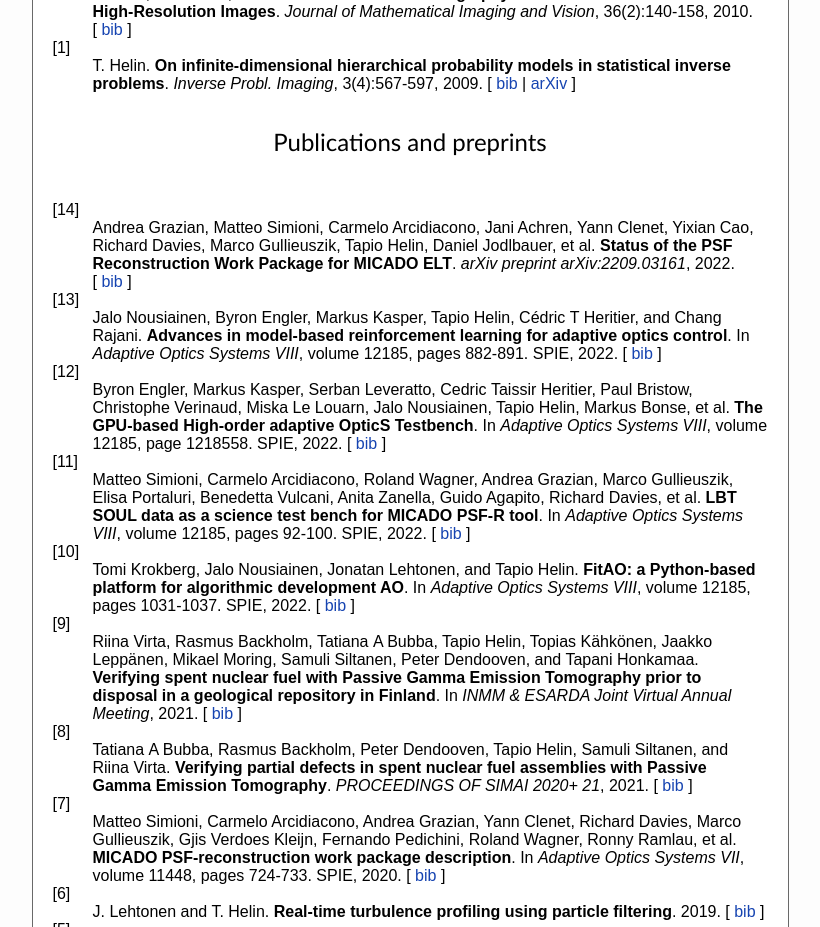
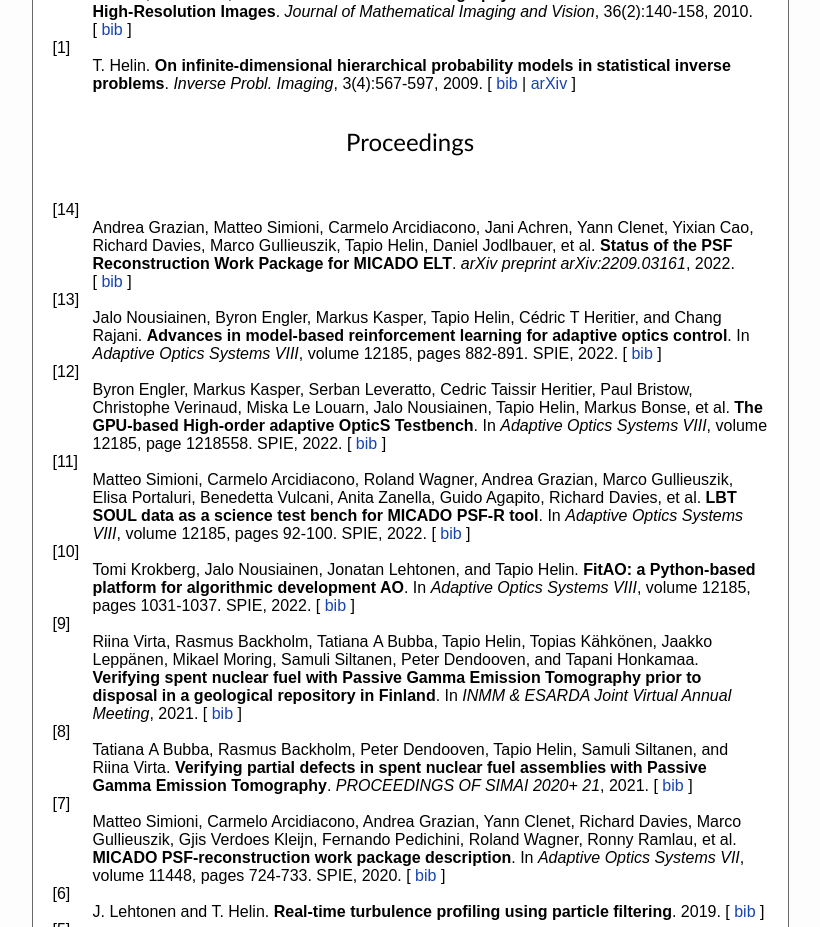
Before and after one commit to tjhelin/tjhelin.github.io, a plain HTML site: page publications.html in a window 1280 px wide. Shown: the part 2537-3464 px from the top of the page, without its empty margins (230-1050 px from the left). Drawn offline with Linux system fonts and the light colour scheme.

Commit message:
Update publications.html
Fixed typo

```diff
--- a/publications.html
+++ b/publications.html
@@ -556,7 +556,7 @@ T.&nbsp;Helin.
 <a href="http://arxiv.org/abs/0907.5322">arXiv</a>&nbsp;]
 
 </dd>
-</dl><br><font size = "5" face = "Trebuchet MS"><center>Publications and preprints</center></font><br>
+</dl><br><font size = "5" face = "Trebuchet MS"><center>Proceedings</center></font><br>
 <!-- This document was automatically generated with bibtex2html 1.96
      (see http://www.lri.fr/~filliatr/bibtex2html/),
      with the following command:
```
